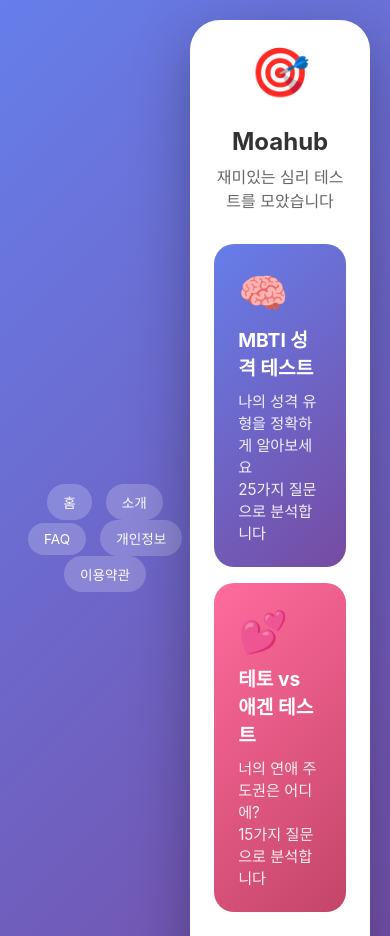
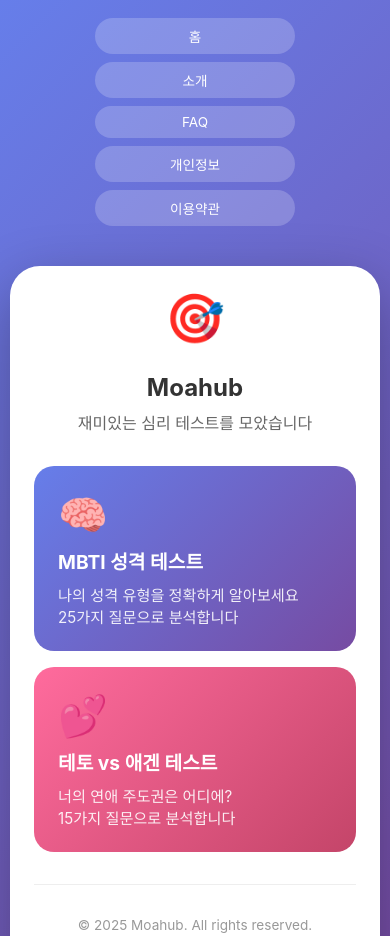
Before and after one commit to jejuolledev/moahub-landing, a plain HTML site: page index.html in a window 390 px wide. Shown: the top 936 px of the page. Drawn offline with Linux system fonts and the light colour scheme.

Commit message:
무슨 수정 했는지 메시지

```diff
--- a/index.html
+++ b/index.html
@@ -24,9 +24,34 @@
             background: linear-gradient(135deg, #667eea 0%, #764ba2 100%);
             min-height: 100vh;
             display: flex;
+            flex-direction: column;
             align-items: center;
             justify-content: center;
             padding: 20px;
+        }
+
+        .nav {
+            max-width: 600px;
+            width: 100%;
+            margin-bottom: 2rem;
+            text-align: center;
+        }
+
+        .nav a {
+            display: inline-block;
+            color: white;
+            text-decoration: none;
+            padding: 0.5rem 1rem;
+            margin: 0.3rem;
+            background: rgba(255, 255, 255, 0.2);
+            border-radius: 20px;
+            transition: all 0.3s;
+            font-size: 0.85rem;
+        }
+
+        .nav a:hover {
+            background: rgba(255, 255, 255, 0.3);
+            transform: translateY(-2px);
         }
 
         .container {
@@ -151,6 +176,16 @@
         }
 
         @media (max-width: 768px) {
+            body {
+                padding: 10px;
+            }
+
+            .nav a {
+                display: block;
+                margin: 0.5rem auto;
+                max-width: 200px;
+            }
+
             .container {
                 padding: 2rem 1.5rem;
             }
@@ -170,28 +205,6 @@
             .site-card h3 {
                 font-size: 1.2rem;
             }
-        }
-        .nav {
-            max-width: 600px;
-            margin: 0 auto 2rem;
-            text-align: center;
-        }
-
-        .nav a {
-            display: inline-block;
-            color: white;
-            text-decoration: none;
-            padding: 0.5rem 1rem;
-            margin: 0 0.3rem;
-            background: rgba(255, 255, 255, 0.2);
-            border-radius: 20px;
-            transition: all 0.3s;
-            font-size: 0.85rem;
-        }
-
-        .nav a:hover {
-            background: rgba(255, 255, 255, 0.3);
-            transform: translateY(-2px);
         }
     </style>
 </head>
```
